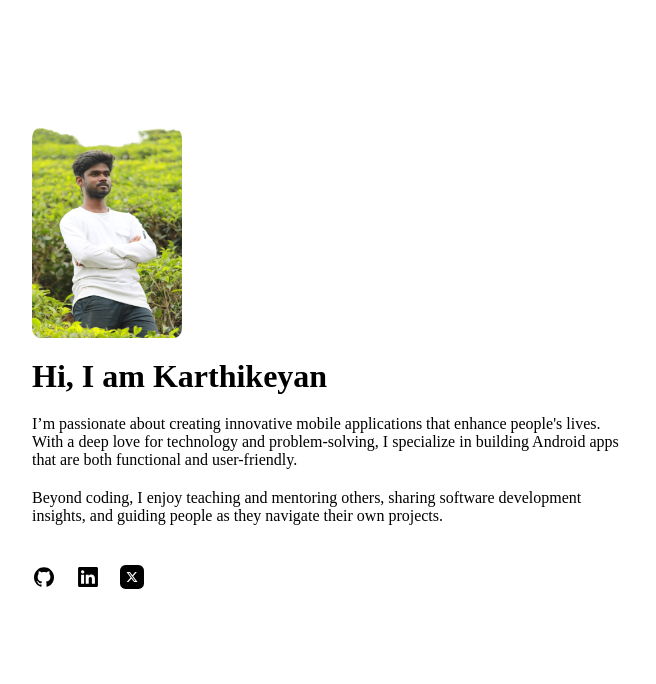
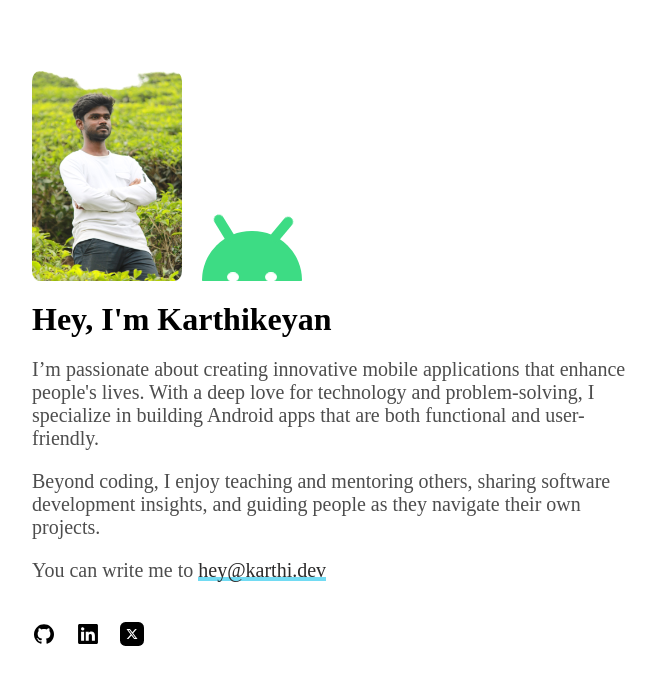
Before and after one commit to KarthikeyanB15/portfolio, a plain HTML site: page index.html in a window 1280 px wide. Shown: the whole page, without its empty margins (308-964 px from the left). Drawn offline with Linux system fonts and the light colour scheme; a web font is replaced by a local one.

Commit message:
I have add font family and add android logo

```diff
--- a/index.css
+++ b/index.css
@@ -4,13 +4,19 @@
 }
 
 header #menu-toggle {
-  display: none
+  display: none;
 }
 
 .profile_img {
   width: 150px;
   height: 210px;
   border-radius: 5%;
+}
+
+.banner {
+  display: flex;
+  flex-direction: row;
+  align-items: end;
 }
 
 .home {
@@ -32,11 +38,11 @@ header #menu-toggle {
 header {
   max-width: 600px;
   margin: auto;
-  padding: 16px 0
+  padding: 16px 0;
 }
 
 header nav {
-  background-color: #fff
+  background-color: #fff;
 }
 
 header nav ul {
@@ -45,19 +51,20 @@ header nav ul {
   gap: 32px;
   list-style-type: none;
   padding: 0;
-  margin: 0
+  margin: 0;
 }
 
 header nav .nav-wrapper {
   display: flex;
-  justify-content: space-between
+  justify-content: space-between;
 }
 
-.hamburger-btn,.close-btn {
+.hamburger-btn,
+.close-btn {
   width: 50px;
   height: 50px;
   border: none;
-  box-shadow: 0 0 24px rgba(0,0,0,.25);
+  box-shadow: 0 0 24px rgba(0, 0, 0, 0.25);
   border-radius: 50%;
   background-color: #fff;
   display: none;
@@ -68,23 +75,59 @@ header nav .nav-wrapper {
   right: 20px;
   z-index: 1001;
   cursor: pointer;
-  overflow: hidden
+  overflow: hidden;
 }
 
-.hamburger-btn #ham,.hamburger-btn #close {
+.hamburger-btn #ham,
+.hamburger-btn #close {
   position: absolute;
-  transition: all .3s
+  transition: all 0.3s;
 }
 
 header nav a {
   font-size: 16px;
   color: #000;
   text-decoration: none;
-  font-weight: 300
+  font-weight: 300;
 }
 
 header nav a.active {
-  color: hwb(194 0% 0%)
+  color: hwb(194 0% 0%);
+}
+
+p {
+  font-family: "Akaya Kanadaka", serif;
+  font-style: normal;
+  font-size: 1.25rem;
+  color: #4d4d4d;
+}
+
+h1 {
+  font-family: "Akaya Kanadaka", serif;
+  font-style: normal;
+}
+
+.email a {
+  color: #2b2a2a;
+  text-decoration: none;
+  position: relative;
+}
+
+.email a span {
+  position: relative;
+  z-index: 2;
+}
+
+.email a::after {
+  content: '';
+    display: inline-block;
+    width: 100%;
+    height: 4px;
+    background-color: #72dbf3;
+    position: absolute;
+    left: 0;
+    bottom: 0;
+    z-index: 1;
 }
 
 @media only screen and (max-width: 560px) {
@@ -93,7 +136,7 @@ header nav a.active {
   }
 
   .hamburger-btn {
-      display:flex
+    display: flex;
   }
 
   .nav-container {
@@ -103,11 +146,11 @@ header nav a.active {
     top: -100vh;
     left: 0;
     flex-direction: column;
-      transition: top .3s;
+    transition: top 0.3s;
     z-index: 1000;
     display: flex;
     flex-direction: column;
-      justify-content: space-between
+    justify-content: space-between;
   }
 
   .nav-wrapper {
@@ -119,44 +162,43 @@ header nav a.active {
     flex-direction: column;
     align-items: center;
     justify-content: center;
-      gap: 48px
+    gap: 48px;
   }
 
   .nav-container .greeting {
-      display: block
+    display: block;
   }
-
 
   body:has(#menu-toggle:checked) {
     height: 100vh;
-      overflow: hidden
+    overflow: hidden;
   }
 
-  #menu-toggle:not(:checked)+.nav-container {
-      top: -100vh
+  #menu-toggle:not(:checked) + .nav-container {
+    top: -100vh;
   }
 
-  #menu-toggle:checked~.nav-container {
-      top: 0
+  #menu-toggle:checked ~ .nav-container {
+    top: 0;
   }
 
-  #menu-toggle:not(:checked)~.hamburger-btn #ham {
+  #menu-toggle:not(:checked) ~ .hamburger-btn #ham {
     right: 8px;
-      transform: scale(1)
+    transform: scale(1);
   }
 
-  #menu-toggle:not(:checked)~.hamburger-btn #close {
+  #menu-toggle:not(:checked) ~ .hamburger-btn #close {
     right: 30px;
-      transform: scale(0)
+    transform: scale(0);
   }
 
-  #menu-toggle:checked~.hamburger-btn #ham {
+  #menu-toggle:checked ~ .hamburger-btn #ham {
     right: -30px;
-      transform: scale(0)
+    transform: scale(0);
   }
 
-  #menu-toggle:checked~.hamburger-btn #close {
+  #menu-toggle:checked ~ .hamburger-btn #close {
     right: 12px;
-      transform: scale(1)
+    transform: scale(1);
   }
 }
--- a/index.html
+++ b/index.html
@@ -4,8 +4,11 @@
     <meta charset="UTF-8" />
     <meta name="viewport" content="width=device-width, initial-scale=1.0" />
     <title>Karthikeyan - Software Engineer</title>
-
+    <link rel="preconnect" href="https://fonts.googleapis.com" />
+    <link rel="preconnect" href="https://fonts.gstatic.com" crossorigin />
+    <link href="https://fonts.googleapis.com/css2?family=Akaya+Kanadaka&display=swap" rel="stylesheet">
     <link rel="stylesheet" href="index.css" />
+    <link rel="stylesheet" href="logo.css" />
   </head>
   <body>
     <!-- <header>
@@ -67,8 +70,19 @@
       </label>
     </header>  -->
     <main class="home">
-      <img src="./images/profile.jpg" class="profile_img" />
-      <h1>Hi, I am Karthikeyan</h1>
+      <div class="banner">
+        <img src="./images/profile.jpg" class="profile_img" />
+        <div class="container">
+          <div class="head">
+              <div class="left-eye"></div>
+              <div class="right-eye"></div>
+              <div class="left-antenna"></div>
+              <div class="right-antenna"></div>
+          </div>
+      </div>
+      </div>
+
+      <h1>Hey, I'm Karthikeyan</h1>
       <p>
         I’m passionate about creating innovative mobile applications that
         enhance people's lives. With a deep love for technology and
@@ -80,6 +94,7 @@
         development insights, and guiding people as they navigate their own
         projects.
       </p>
+      <p class="email">You can write me to <a href="mailto:hey@karthi.dev"><span>hey@karthi.dev</span></a></p>
       <div class="social-icons">
         <a
           target="_blank"
--- /dev/null
+++ b/logo.css
@@ -0,0 +1,84 @@
+
+.container {
+    height: 50px;
+    width: 100px;
+    position: relative;
+    margin-left: 20px;
+  }
+
+  .head {
+    width: 100%;
+    height: 100%;
+    background: #3ddc84;
+    border-radius: 200px 200px 3px 3px;
+  }
+
+  .left-eye,
+  .right-eye {
+    position: absolute;
+    top: 20px;
+    width: 12px;
+    height: 12px;
+    background: #fff;
+    border-radius: 50%;
+    animation: eyes-move 2s infinite;
+  }
+
+  @keyframes eyes-move {
+    50% {
+      transform: translateY(20px) scaleY(0.8);
+    }
+  }
+
+  .left-eye {
+    left: 25px;
+  }
+
+  .right-eye {
+    right: 25px;
+  }
+
+  .left-antenna,
+  .right-antenna {
+    position: absolute;
+    top: -20px;
+    width: 10px;
+    height: 30px;
+    border-radius: 18px;
+    background: #3ddc84;
+    transform-origin: bottom;
+  }
+
+  .left-antenna {
+    left: 25px;
+    transform: rotate(-25deg);
+    animation: left-antenna 1.5s infinite 0.3s;
+  }
+
+  @keyframes left-antenna {
+    0%,
+    100% {
+      transform: rotate(-25deg);
+    }
+
+    50% {
+      transform: rotate(-40deg);
+    }
+  }
+
+  .right-antenna {
+    right: 25px;
+    transform: rotate(25deg);
+    animation: right-antenna 2s infinite;
+  }
+
+  @keyframes right-antenna {
+    0%,
+    100% {
+      transform: rotate(25deg);
+    }
+
+    50% {
+      transform: rotate(40deg);
+    }
+  }
```
Lines whose indentation alone changed are shown as unchanged.
